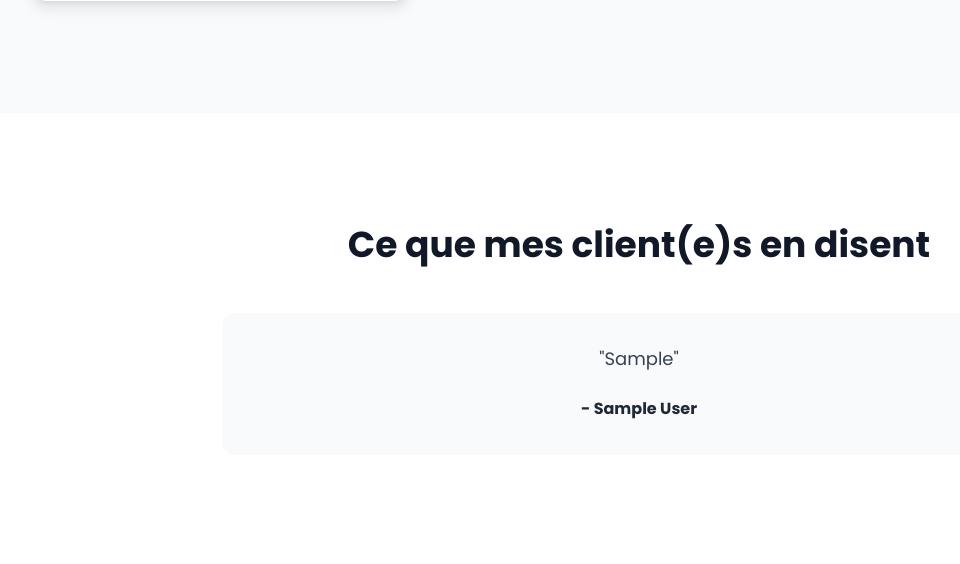
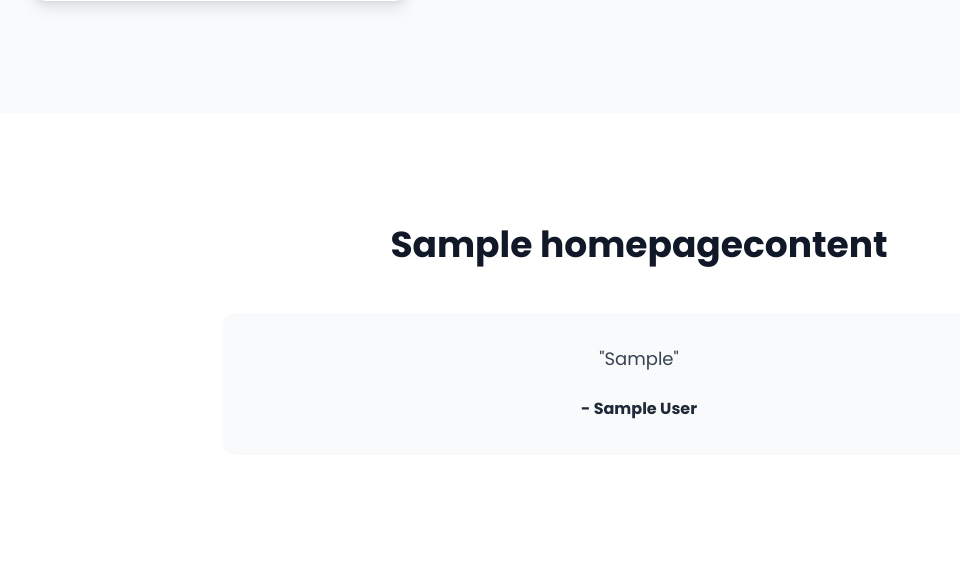
Before and after one commit to chadrackmbupiokajess/massage, a Django app: page / in a window 1280 px wide. Shown: the part 1831-2395 px from the top of the page, without its empty margins (1-961 px from the left). Run offline with Django 5.2, Linux system fonts and the light colour scheme; tables that the repository leaves empty hold one stand-in row (values such as "Sample post"); grey boxes marked "Sample" are stand-in pictures; some libraries are stand-ins or nearby versions.

Commit message:
ajout dynamiques

```diff
--- a/main/models.py
+++ b/main/models.py
@@ -34,6 +34,7 @@ class CarouselSlide(models.Model):
 class HomePageContent(models.Model):
     intro_title = models.CharField(max_length=200, default="Une approche dédiée à votre bien-être")
     intro_text = models.TextField(default="Chaque séance est une invitation au lâcher-prise...")
+    testimonials_title = models.CharField(max_length=200, default="Ce que mes client(e)s en disent")
     cta_title = models.CharField(max_length=200, default="Prêt(e) à vous accorder une pause ?")
     cta_text = models.TextField(default="N'attendez plus pour prendre soin de vous...")
 
--- a/templates/main/home.html
+++ b/templates/main/home.html
@@ -133,7 +133,7 @@
 {% if testimonials %}
 <section class="py-20 md:py-28 bg-white">
     <div class="max-w-4xl mx-auto px-6 lg:px-8 text-center">
-        <h2 class="text-3xl lg:text-4xl font-extrabold text-gray-900">Ce que mes client(e)s en disent</h2>
+        <h2 class="text-3xl lg:text-4xl font-extrabold text-gray-900">{{ home_content.testimonials_title }}</h2>
         <div class="mt-12 space-y-12">
             {% for testimonial in testimonials %}
             <div class="bg-gray-50 p-8 rounded-xl shadow-sm">
```
